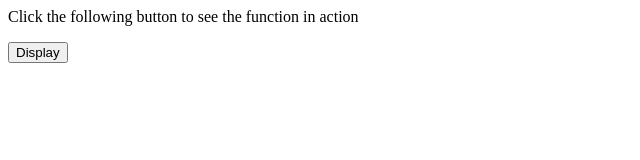
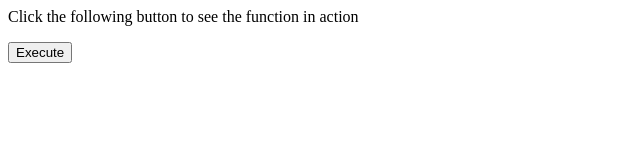
Before and after one commit to masakini/masakini.github.io, a website: page ui/test.html in a window 1280 px wide. Shown: the full height of the page, 0-640 px from the left. Drawn offline with Linux system fonts and the light colour scheme.

Commit message:
Update test.html

```diff
--- a/ui/test.html
+++ b/ui/test.html
@@ -8,6 +8,6 @@
 </head>
 <body>
 <p>Click the following button to see the function in action</p>
-<input type = "button" onclick = "myfunction()" value = "Display">
+<input type = "button" onclick = "myfunction()" value = "Execute">
 </body>
 </html>
```
